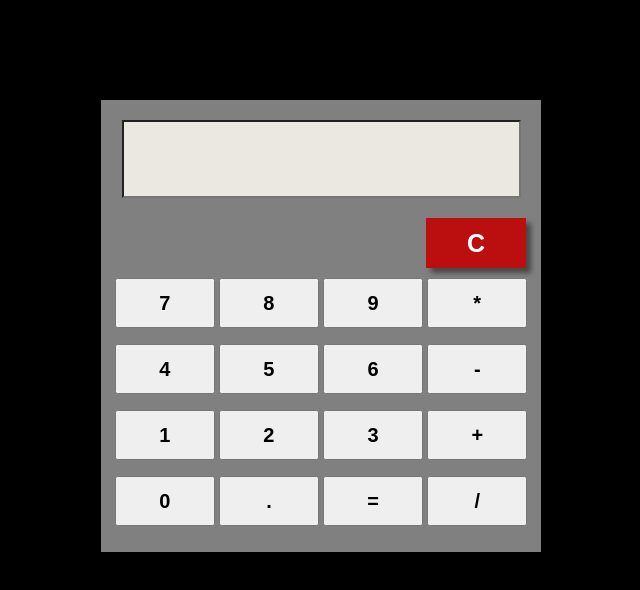
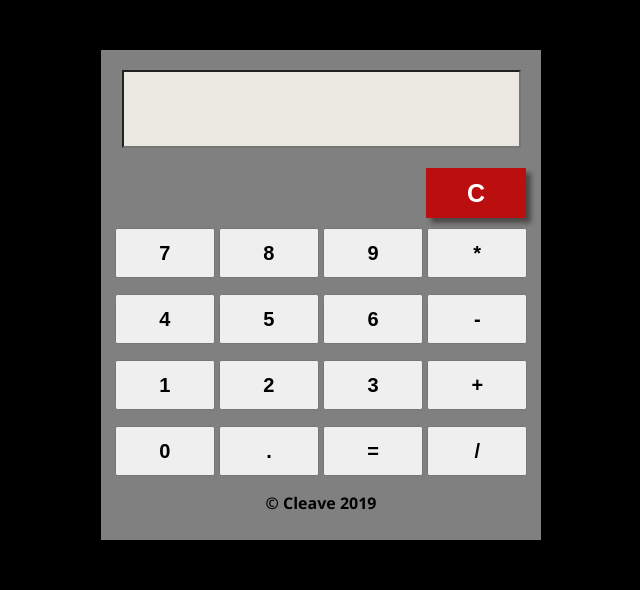
Before and after one commit to cleave3/calculator, a plain HTML site: page index.html in a window 1280 px wide. Shown: the whole page, without its empty margins (319-959 px from the left). Drawn offline with Linux system fonts and the light colour scheme.

Commit message:
Update page title and copyright

```diff
--- a/css/style.css
+++ b/css/style.css
@@ -5,7 +5,7 @@ body {
 
 .box{
     width: 420px;
-    margin: 100px auto;
+    margin: 50px auto;
     background-color: white;
     padding: 10px;
     background-color: gray;
--- a/index.html
+++ b/index.html
@@ -5,7 +5,7 @@
     <meta name="viewport" content="width=device-width, initial-scale=1.0">
     <meta http-equiv="X-UA-Compatible" content="ie=edge">
     <link rel="stylesheet" href="./css/style.css">
-    <title>Document</title>
+    <title>Calculator</title>
 </head>
 <body>
     <div class="box">
@@ -39,6 +39,7 @@
             <input type="button" value="/" onclick="getValue('/')">
         </p>
     </div>
+        <p>&copy Cleave 2019</p>
     </div>
     <script src="./js/index.js"></script>
 </body>
```
